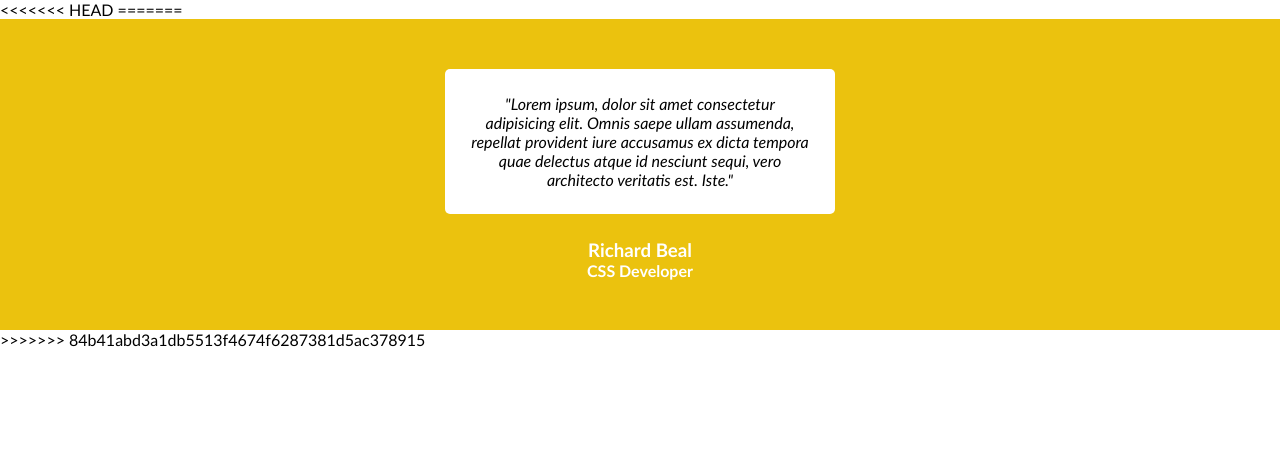
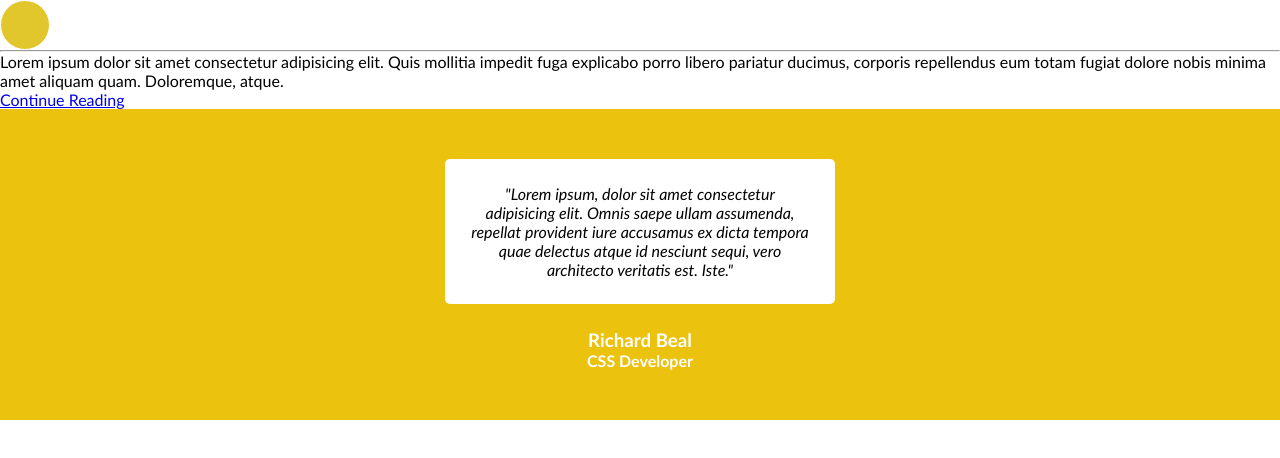
Before and after one commit to cidou33/exo_SAC, a plain HTML site: page index.html in a window 1280 px wide. Drawn offline with Linux system fonts and the light colour scheme.

Commit message:
ajout brouillon section perks

```diff
--- a/index.html
+++ b/index.html
@@ -7,13 +7,26 @@
     <title>Document</title>
 </head>
 <body>
-<<<<<<< HEAD
-=======
 <header>
 
 </header>
 
 <main>
+    <section class="perks">
+        <article class="card">
+            <div class="cercleJaune">
+                <img src="" alt="">
+            </div>
+            <h3></h3>
+            <hr>
+            <p>Lorem ipsum dolor sit amet consectetur adipisicing elit.
+                Quis mollitia impedit fuga explicabo porro libero
+                pariatur ducimus, corporis repellendus eum totam fugiat
+                dolore nobis minima amet aliquam quam.
+                Doloremque, atque.</p>
+            <a href="#">Continue Reading</a>
+        </article>
+    </section>
     <section class="richard">
         <article class="citation">
             <p><em>"Lorem ipsum, dolor sit amet consectetur adipisicing elit. Omnis saepe ullam assumenda,
@@ -36,6 +49,5 @@
 
     </footer>
 
->>>>>>> 84b41abd3a1db5513f4674f6287381d5ac378915
 </body>
 </html>
--- a/style.css
+++ b/style.css
@@ -6,7 +6,13 @@
     font-family: 'Gill Sans', 'Gill Sans MT', Calibri, 'Trebuchet MS', sans-serif;
 }
 
-
+.cercleJaune{
+    width: 50px;
+    height: 50px;
+    border-radius: 50%;
+    background-color: rgb(226, 199, 44);
+    border:white solid 1px;
+}
 
 .richard{
     background-color: rgb(235, 194, 14);
```
